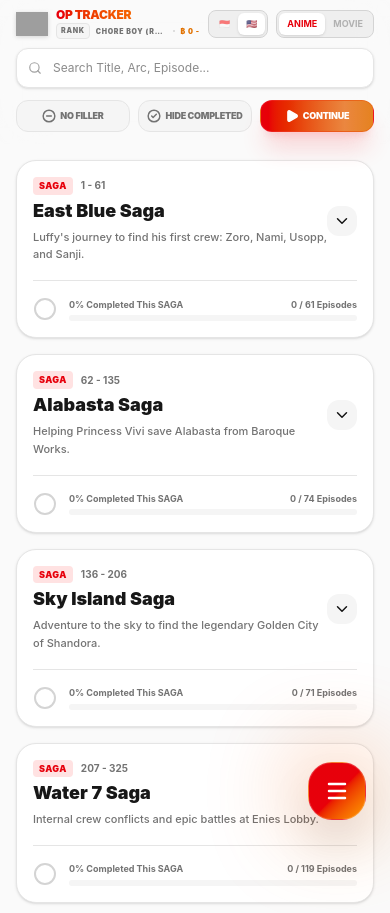
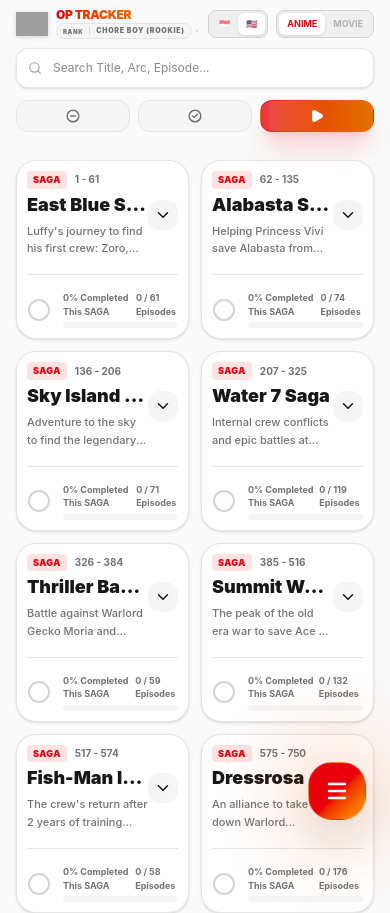
Before and after one commit to syarfandi/optracks, a React (Vite) app: page / in a window 390 px wide. Shown: the top 913 px of the page. Built offline with nearby package versions, Linux system fonts and the light colour scheme; grey boxes are pictures that could not be loaded.

Commit message:
refactor: update header layout and responsive styling for title, rank badge, and filter buttons

```diff
--- a/src/App.tsx
+++ b/src/App.tsx
@@ -1214,8 +1214,7 @@
                                     <img src="/mugiwara-logo.png" className="w-14 h-14 object-contain shrink-0" alt="Logo" />
                                     <div className="flex-1 min-w-0 pr-12 overflow-hidden">
                                         <div className="flex flex-col justify-center">
-                                            <h3 className={`font-black uppercase tracking-tighter text-red-600 dark:text-red-500 leading-tight whitespace-nowrap ${
-                                                (userName?.length || 0) > 35 ? 'text-[10px]' :
+                                            <h3 className={`font-black uppercase tracking-tighter text-red-600 dark:text-red-500 leading-tight whitespace-nowrap ${(userName?.length || 0) > 35 ? 'text-[10px]' :
                                                     (userName?.length || 0) > 28 ? 'text-[14px]' :
                                                         (userName?.length || 0) > 22 ? 'text-[18px]' :
                                                             (userName?.length || 0) > 18 ? 'text-[24px]' :
@@ -1255,8 +1254,7 @@
                                         <div className="flex-1 min-w-0 pr-6">
                                             <div className="flex items-center gap-2 mb-1.5 min-w-0 overflow-visible">
                                                 <span className={`${isExporting ? 'text-[10px]' : 'text-[8px]'} font-black uppercase tracking-[0.2em] text-white/60 leading-none whitespace-nowrap shrink-0`}>{t('stats_rank')} •</span>
-                                                <span className={`font-black uppercase tracking-widest text-white whitespace-nowrap ${
-                                                    !isExporting ? 'text-[9px]' :
+                                                <span className={`font-black uppercase tracking-widest text-white whitespace-nowrap ${!isExporting ? 'text-[9px]' :
                                                         gamerRank.title.length > 35 ? 'text-[9px]' :
                                                             gamerRank.title.length > 25 ? 'text-[11px]' :
                                                                 gamerRank.title.length > 15 ? 'text-[14px]' :
@@ -1463,18 +1461,24 @@
                             <div className="flex items-center gap-2 sm:gap-4 min-w-0">
                                 <img src="/mugiwara-logo.png" alt="Logo" className="w-8 h-8 sm:w-12 sm:h-12 object-contain drop-shadow-sm shrink-0" />
                                 <div className="min-w-0">
-                                    <h2 className={`text-xs sm:text-lg lg:text-3xl font-black uppercase tracking-tight bg-gradient-to-r from-red-600 to-amber-500 text-transparent bg-clip-text leading-none truncate`}>
+                                    <h2 className={`text-xs sm:text-base lg:text-xl xl:text-3xl font-black uppercase tracking-tight bg-gradient-to-r from-red-600 to-amber-500 text-transparent bg-clip-text leading-none truncate shrink-0`}>
                                         {activeTab === 'episodes' ? t('app_title') : t('movie_archive')}
                                     </h2>
-                                    <div className="flex items-center gap-1.5 mt-0.5">
-                                        <span className={`text-[8px] sm:text-[10px] font-bold uppercase tracking-wider ${isDarkMode ? 'text-neutral-400' : 'text-neutral-500'} shrink-0 hidden sm:block`}>
+                                    <div className="flex items-center gap-1 sm:gap-1.5 mt-0.5 overflow-hidden">
+                                        <span className={`text-[8px] sm:text-[10px] font-bold uppercase tracking-wider ${isDarkMode ? 'text-neutral-400' : 'text-neutral-500'} shrink-0 hidden xl:block`}>
                                             {t('header_subtitle')}
                                         </span>
-                                        <div className="w-1 h-1 rounded-full bg-neutral-300 dark:bg-neutral-700 shrink-0 hidden sm:block"></div>
-                                        <span className={`text-[7px] sm:text-[10px] font-black uppercase tracking-widest px-1 py-0.5 rounded border ${isDarkMode ? 'bg-neutral-800 border-neutral-700 text-neutral-400' : 'bg-neutral-100 border-neutral-200 text-neutral-500'} shrink-0`}>{t('rank_label')}</span>
-                                        <span className={`text-[7px] sm:text-[10px] font-black uppercase tracking-widest pt-0.5 mt-px truncate ${gamerRank.color}`}>{gamerRank.title}</span>
+                                        <div className="w-1 h-1 rounded-full bg-neutral-300 dark:bg-neutral-700 shrink-0 hidden xl:block"></div>
+
+                                        <div className={`flex items-center gap-1 px-1.5 py-0.5 rounded-full border ${isDarkMode ? 'bg-neutral-900/50 border-neutral-800' : 'bg-neutral-100 border-neutral-200'} shrink-0`}>
+                                            <span className={`text-[6px] sm:text-[8px] font-black uppercase tracking-widest text-neutral-500`}>{t('rank_label')}</span>
+                                            <div className="w-px h-2 bg-neutral-300 dark:bg-neutral-700 mx-0.5"></div>
+                                            <span className={`text-[7px] sm:text-[9px] font-black uppercase tracking-widest truncate sm:max-w-none ${gamerRank.color}`}>{gamerRank.title}</span>
+                                        </div>
+
                                         <div className="w-0.5 h-0.5 sm:w-1 sm:h-1 rounded-full bg-neutral-300 dark:bg-neutral-700 shrink-0"></div>
-                                        <span className={`text-[7px] sm:text-[10px] font-black uppercase tracking-widest pt-0.5 mt-px shrink-0 ${isDarkMode ? 'text-amber-400' : 'text-amber-600'}`}>
+
+                                        <span className={`text-[8px] sm:text-[10px] font-black uppercase tracking-widest shrink-0 ${isDarkMode ? 'text-amber-400' : 'text-amber-600'}`}>
                                             ฿ {playerBounty.toLocaleString()} -
                                         </span>
                                     </div>
@@ -1548,7 +1552,7 @@
                                 )}
                             </div>
 
-                            <div className="flex items-center gap-2 pb-1 sm:pb-0">
+                            <div className="flex items-center gap-2 pb-1 sm:pb-0 flex-wrap sm:flex-nowrap justify-end">
                                 {activeTab === 'episodes' && (
                                     <>
                                         <motion.button
@@ -1559,7 +1563,7 @@
                                             className={`flex-1 sm:flex-none px-2 py-2 rounded-xl border transition-all flex items-center justify-center gap-1 sm:gap-1.5 whitespace-nowrap ${!showFiller ? 'bg-gradient-to-r from-red-600 to-rose-600 border-rose-500 text-white shadow-lg shadow-red-500/20' : theme.buttonInactive}`}
                                         >
                                             <CircleMinus size={14} strokeWidth={2.5} />
-                                            <span className="text-[9px] sm:text-[10px] font-black uppercase tracking-tight sm:tracking-widest">{t('filter_no_filler')}</span>
+                                            <span className="text-[9px] sm:text-[10px] font-black uppercase tracking-tight sm:tracking-widest hidden md:inline">{t('filter_no_filler')}</span>
                                         </motion.button>
 
                                         <motion.button
@@ -1570,7 +1574,7 @@
                                             className={`flex-1 sm:flex-none px-2 py-2 rounded-xl border transition-all flex items-center justify-center gap-1 sm:gap-1.5 whitespace-nowrap ${hideWatched ? 'bg-gradient-to-r from-emerald-600 to-green-600 border-green-500 text-white shadow-lg shadow-green-500/20' : theme.buttonInactive}`}
                                         >
                                             <CheckCircle2 size={14} strokeWidth={2.5} />
-                                            <span className="text-[9px] sm:text-[10px] font-black uppercase tracking-tight sm:tracking-widest">{t('filter_hide_watched')}</span>
+                                            <span className="text-[9px] sm:text-[10px] font-black uppercase tracking-tight sm:tracking-widest hidden md:inline">{t('filter_hide_watched')}</span>
                                         </motion.button>
 
                                         <motion.button
@@ -1587,7 +1591,7 @@
                                                 className="absolute inset-0 bg-gradient-to-r from-transparent via-white/25 to-transparent -skew-x-12"
                                             />
                                             <Play size={14} fill="currentColor" strokeWidth={2.5} className="relative z-10" />
-                                            <span className="text-[9px] sm:text-[10px] font-black uppercase tracking-tight sm:tracking-widest relative z-10">{t('filter_continue')}</span>
+                                            <span className="text-[9px] sm:text-[10px] font-black uppercase tracking-tight sm:tracking-widest relative z-10 hidden md:inline">{t('filter_continue')}</span>
                                         </motion.button>
                                     </>
                                 )}
@@ -1607,14 +1611,14 @@
                                 <button onClick={() => { setSearchQuery(''); setShowFiller(true); setHideWatched(false); }} className="mt-8 px-8 py-3 rounded-2xl bg-red-100 text-red-600 dark:bg-red-900/40 dark:text-red-400 font-bold uppercase tracking-widest text-xs hover:bg-red-200 transition-colors shadow-sm"> {t('btn_reset_filter')} </button>
                             </div>
                         ) : (
-                            <div className={sagaViewMode === 'card' ? 'grid grid-cols-1 md:grid-cols-2 gap-4 items-start' : 'space-y-4'}>
+                            <div className={sagaViewMode === 'card' ? 'grid grid-cols-2 lg:grid-cols-2 gap-3 sm:gap-4 items-start' : 'space-y-4'}>
                                 {filteredEps.map((saga) => {
                                     const progress = getSagaProgress(saga);
                                     const finished = progress.count === progress.total;
 
                                     return (
-                                        <section key={saga.id} className={`rounded-[1.25rem] overflow-hidden border transition-all duration-300 ${theme.card} ${sagaViewMode === 'card' && expandedSagas.includes(saga.id) ? 'md:col-span-2' : ''}`}>
-                                            <div className={`cursor-pointer ${sagaViewMode === 'card' ? 'p-4 sm:p-5' : 'p-3 sm:px-4'} ${theme.hover}`} onClick={() => toggleSaga(saga.id)}>
+                                        <section key={saga.id} className={`rounded-[1.25rem] overflow-hidden border transition-all duration-300 ${theme.card} ${sagaViewMode === 'card' && expandedSagas.includes(saga.id) ? 'col-span-2' : ''}`}>
+                                            <div className={`cursor-pointer ${sagaViewMode === 'card' ? 'p-2.5 sm:p-4' : 'p-3 sm:px-4'} ${theme.hover}`} onClick={() => toggleSaga(saga.id)}>
                                                 <div className="flex items-center justify-between">
                                                     <div className="flex-1 min-w-0">
                                                         <div className={sagaViewMode === 'list' ? 'flex flex-row items-center gap-3 sm:gap-5' : ''}>
@@ -1796,7 +1800,7 @@
                                 <button onClick={() => setSearchQuery('')} className="mt-8 px-8 py-3 rounded-2xl bg-indigo-100 text-indigo-600 dark:bg-indigo-900/40 dark:text-indigo-400 font-bold uppercase tracking-widest text-xs hover:bg-indigo-200 transition-colors shadow-sm"> {t('btn_reset_search')} </button>
                             </div>
                         ) : (
-                            <div className="grid grid-cols-2 md:grid-cols-4 gap-3 sm:gap-4">
+                            <div className="grid grid-cols-2 lg:grid-cols-3 xl:grid-cols-4 gap-3 sm:gap-4">
                                 {filteredMovies.map((movie) => (
                                     <div
                                         key={movie.id}
```
Lines whose indentation alone changed are shown as unchanged.
